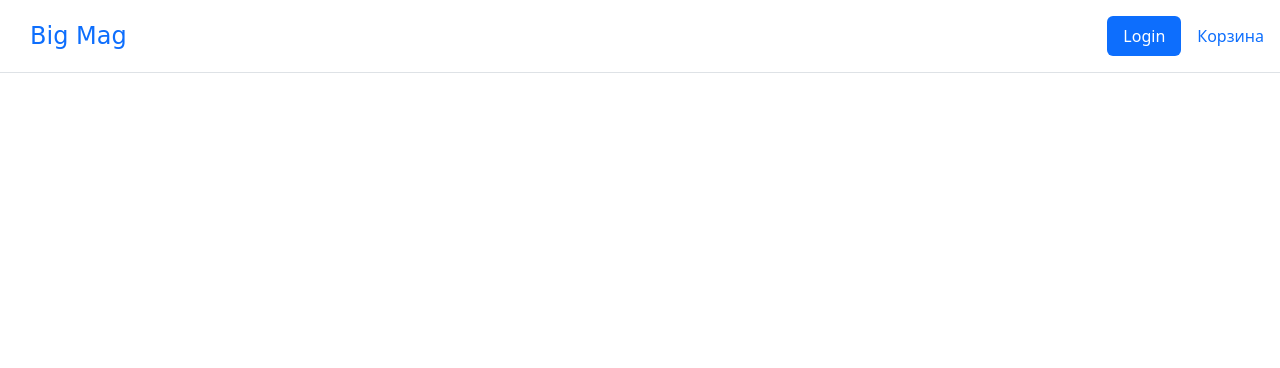
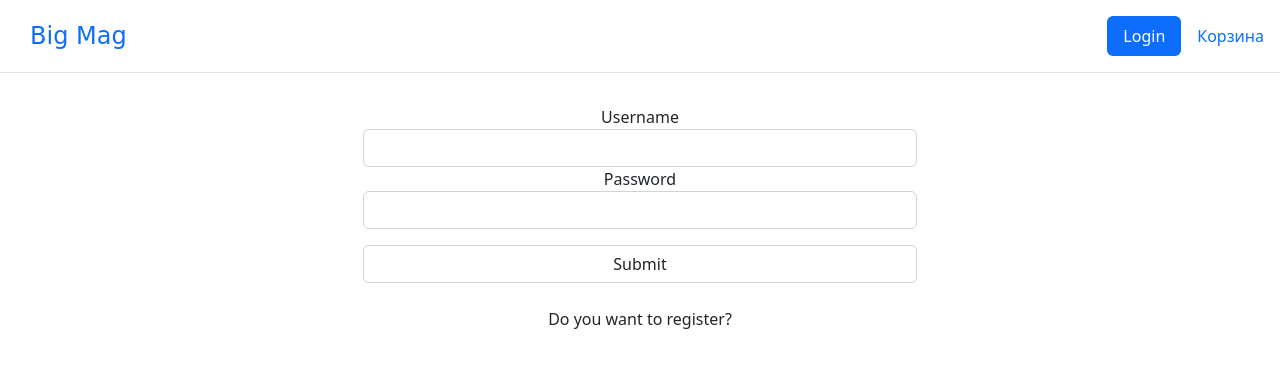
Before and after one commit to dimadereza1/shop_with_game, a Flask app: page /login in a window 1280 px wide. Shown: the top 368 px of the page. Run offline with Flask 3, Linux system fonts and the light colour scheme.

Commit message:
decorated page(reg.html, login.html): decorated page for login and registration

```diff
--- a/app/__init__.py
+++ b/app/__init__.py
@@ -19,7 +19,7 @@ def logout():
 
 
 @app.route('/', methods=['GET', 'POST'])
-@app.route('/index/', methods=['GET', 'POST'])
+@app.route('/index', methods=['GET', 'POST'])
 def main():
     Produt = Products.query.all()
     return render_template('index.html', title='BG', prod=Produt)
@@ -28,7 +28,7 @@ def main():
 def login():
     form = LoginForm()
     if current_user.is_authenticated():
-        return redirect('index')
+        return redirect('/index')
     if form.validate_on_submit():
         user = User.query.filter_by(username=form.username.data).first()
         if user is None or not user.check_pass(form.password.data):
--- a/app/forms.py
+++ b/app/forms.py
@@ -3,12 +3,12 @@ from wtforms import StringField, SubmitField, PasswordField
 from wtforms.validators import DataRequired
 
 class RegForm(FlaskForm):
-    name = StringField('Імя', validators=[DataRequired('Не може бути пусте')])
-    username = StringField('Користувач', validators=[DataRequired('Не може бути пусте')])
-    password = PasswordField('Пароль', validators=[DataRequired('Не може бути пусте')])
-    submit = SubmitField('Підтвердити')
+    name = StringField('Name', validators=[DataRequired()])
+    username = StringField('Username', validators=[DataRequired()])
+    password = PasswordField('Password', validators=[DataRequired()])
+    submit = SubmitField('Submit')
 
 class LoginForm(FlaskForm):
-    username = StringField('Користувач', validators=[DataRequired('Не може бути пусте')])
-    password = PasswordField('Пароль', validators=[DataRequired('Не може бути пусте')])
-    submit = SubmitField('Підтвердити')
+    username = StringField('Username', validators=[DataRequired()])
+    password = PasswordField('Password', validators=[DataRequired()])
+    submit = SubmitField('Submit')
--- a/app/models.py
+++ b/app/models.py
@@ -27,3 +27,5 @@ class Products(db.Model):
     __tablename__ = 'Products'
     id = db.Column(db.Integer, primary_key=True)
     name_prod = db.Column(db.String(120), index=True, unique=True)
+    price = db.Column(db.Integer)
+    producer = db.Column(db.String)
--- a/app/templates/login.html
+++ b/app/templates/login.html
@@ -3,5 +3,19 @@
 {% block title %} {{ title }} {% endblock %}
 
 {% block body %}
+<div class="container">
+    <div class="form text-center row justify-content-center">
+        <form action="" method="post" class="col-6 p-2 justify-content-center form-inline">
+            {{ form.hidden_tag() }}
+            {{ form.username.label }}
+            {{ form.username(class_='form-control') }}
 
+            {{ form.password.label }}
+            {{ form.password(class_='form-control') }}
+
+            {{ form.submit(class_='form-control my-3 col-sm-3') }}
+        </form>
+        <a href="/register" class="nav-link px-2 link-dark">Do you want to register?</a>
+    </div>
+</div>
 {% endblock %}
```
Also changed, not shown: app/templates/reg.html (+19 -0 lines), migrations/versions/a0d99b0bc1c7_.py (added, +34 -0 lines), app/static/css/main.css (line endings or trailing spaces), instance/shopss.db.
